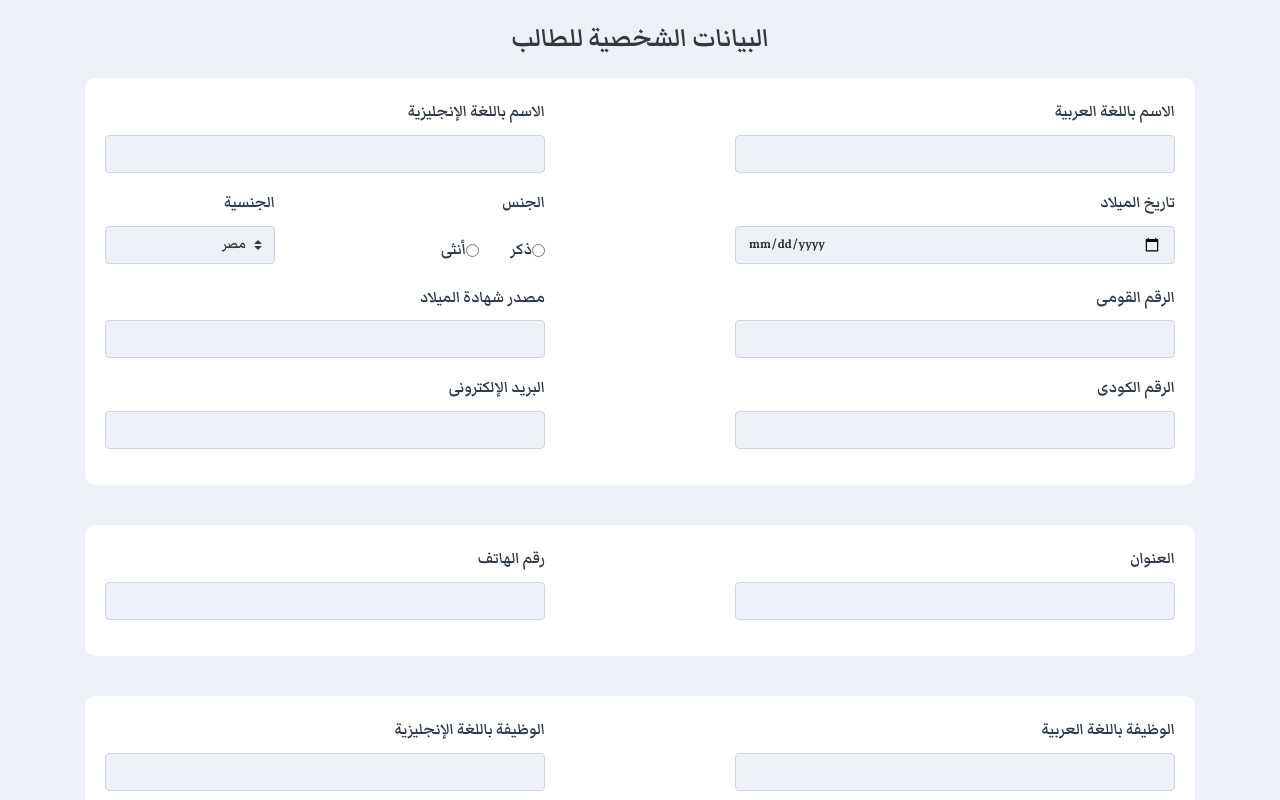
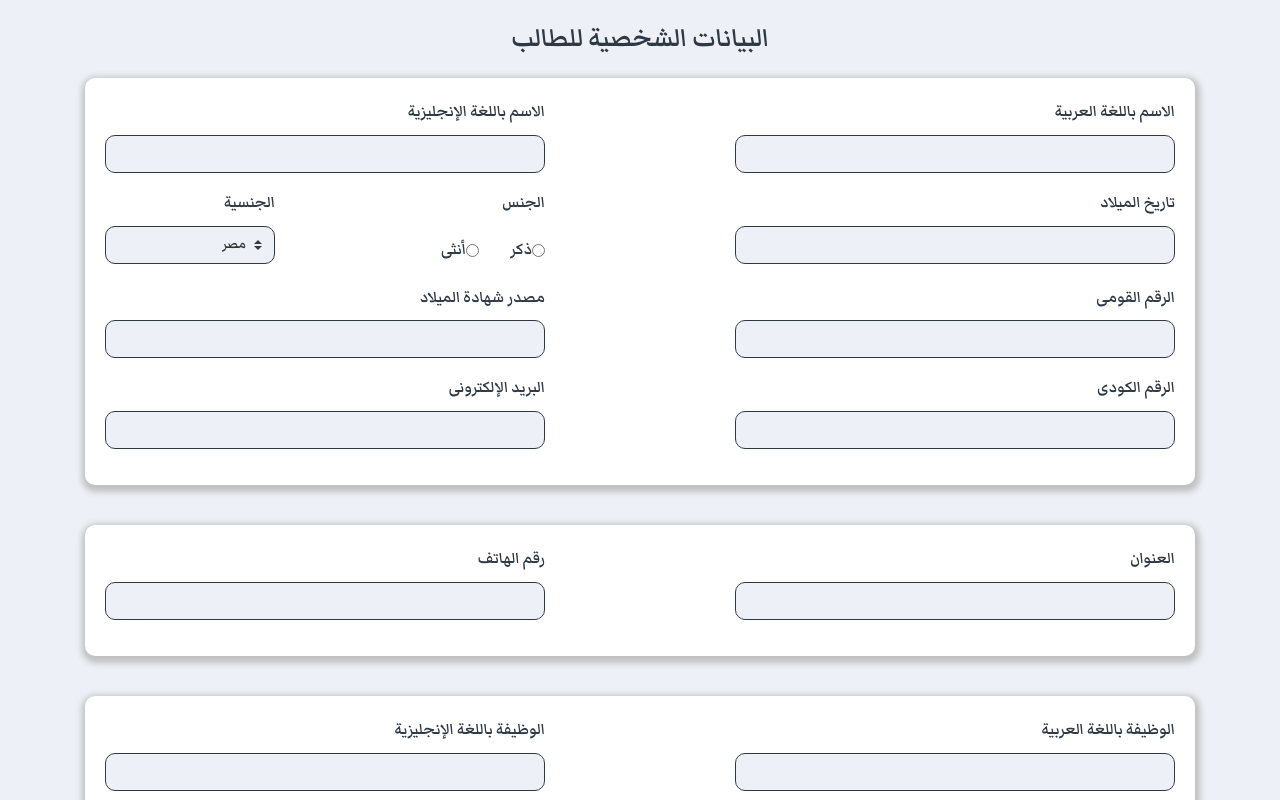
Before and after one commit to youssifYasser/post-graduate-system, a React (Create React App) app: page / in a window 1280 px wide. Shown: the top 800 px of the page. Built offline with nearby package versions, Linux system fonts and the light colour scheme.

Commit message:
changed section shadow and text input styling

```diff
--- a/src/Components/personal-data/PersonalData.css
+++ b/src/Components/personal-data/PersonalData.css
@@ -14,12 +14,14 @@
     background-color: #fff;
     padding: 20px;
     border-radius: 10px;
-    margin-bottom: 40px
+    margin-bottom: 40px;
+    box-shadow: 1px 3px 6px 4px #c0c0c0;
 }
 
 .form-input {
     background-color: #edf0f6 !important;
     color: #373636 !important;
+    border-radius: 10px !important;
 }
 
 .form-check-male {
--- a/src/Components/personal-data/PersonalData.js
+++ b/src/Components/personal-data/PersonalData.js
@@ -11,28 +11,28 @@ const PersonalData = () => {
                     <section className='section'>
                         <Form.Row>
                             <Col md={{ span: 5, offset: 2 }} sm={6}>
-                                <Form.Group cotrolId='arName'>
-                                    <Form.Label htmlFor='arName'>الاسم باللغة العربية</Form.Label>
-                                    <Form.Control className='form-input' type='text' id='arName' />
+                                <Form.Group controlId='arName'>
+                                    <Form.Label>الاسم باللغة العربية</Form.Label>
+                                    <Form.Control className='form-input' type='text' />
                                 </Form.Group>
                             </Col>
                             <Col md={5} sm={6}>
-                                <Form.Group cotrolId='enName'>
-                                    <Form.Label htmlFor='enName'>الاسم باللغة الإنجليزية</Form.Label>
-                                    <Form.Control className='form-input' type='text' id='enName' />
+                                <Form.Group controlId='enName'>
+                                    <Form.Label>الاسم باللغة الإنجليزية</Form.Label>
+                                    <Form.Control className='form-input' type='text' />
                                 </Form.Group>
                             </Col>
                         </Form.Row>
                         <Form.Row>
                             <Col md={{ span: 5, offset: 2 }}>
-                                <Form.Group cotrolId='bDate'>
-                                    <Form.Label htmlFor='bDate'>تاريخ الميلاد</Form.Label>
-                                    <Form.Control className='form-input' type='date' id='bDate' />
+                                <Form.Group controlId='bDate'>
+                                    <Form.Label>تاريخ الميلاد</Form.Label>
+                                    <Form.Control className='form-input' type='text' />
                                 </Form.Group>
                             </Col>
                             <Col md={3} xs={6}>
                                 <Form.Group controlId='gender'>
-                                    <Form.Label htmlFor='gender'>الجنس</Form.Label>
+                                    <Form.Label>الجنس</Form.Label>
                                     <Col className='gender'>
                                         <Form.Check
                                             inline
@@ -45,7 +45,7 @@ const PersonalData = () => {
                                         <Form.Check
                                             inline
                                             type='radio'
-                                            id='male'
+                                            id='female'
                                             label='أنثى'
                                             name='gender'
                                             className='form-check-female'
@@ -54,9 +54,9 @@ const PersonalData = () => {
                                 </Form.Group>
                             </Col>
                             <Col md={2} xs={6}>
-                                <Form.Group cotrolId='nation'>
-                                    <Form.Label htmlFor='nation'>الجنسية</Form.Label>
-                                    <Form.Control className='form-input' as='select' id='nation' custom>
+                                <Form.Group controlId='nation'>
+                                    <Form.Label>الجنسية</Form.Label>
+                                    <Form.Control className='form-input' as='select' custom>
                                         <option>مصر</option>
                                         <option>السمبلاوين</option>
                                         <option>بوركينا فاسو</option>
@@ -68,29 +68,29 @@ const PersonalData = () => {
                         </Form.Row>
                         <Form.Row>
                             <Col md={{ span: 5, offset: 2 }} xs={6}>
-                                <Form.Group cotrolId='natId'>
-                                    <Form.Label htmlFor='natId'>الرقم القومى</Form.Label>
-                                    <Form.Control className='form-input' type='number' id='natId' />
+                                <Form.Group controlId='natId'>
+                                    <Form.Label>الرقم القومى</Form.Label>
+                                    <Form.Control className='form-input' type='number' />
                                 </Form.Group>
                             </Col>
                             <Col md={5} xs={6}>
-                                <Form.Group cotrolId='birthSrc'>
-                                    <Form.Label htmlFor='birthSrc'>مصدر شهادة الميلاد</Form.Label>
-                                    <Form.Control className='form-input' type='text' id='birthSrc' />
+                                <Form.Group controlId='birthSrc'>
+                                    <Form.Label>مصدر شهادة الميلاد</Form.Label>
+                                    <Form.Control className='form-input' type='text' />
                                 </Form.Group>
                             </Col>
                         </Form.Row>
                         <Form.Row>
                             <Col md={{ span: 5, offset: 2 }} sm={6}>
-                                <Form.Group cotrolId='code'>
-                                    <Form.Label htmlFor='code'>الرقم الكودى</Form.Label>
-                                    <Form.Control className='form-input' type='number' id='code' />
+                                <Form.Group controlId='code'>
+                                    <Form.Label>الرقم الكودى</Form.Label>
+                                    <Form.Control className='form-input' type='number' />
                                 </Form.Group>
                             </Col>
                             <Col md={5} sm={6}>
-                                <Form.Group cotrolId='email'>
-                                    <Form.Label htmlFor='email'>البريد الإلكترونى</Form.Label>
-                                    <Form.Control className='form-input' type='email' id='email' />
+                                <Form.Group controlId='email'>
+                                    <Form.Label>البريد الإلكترونى</Form.Label>
+                                    <Form.Control className='form-input' type='email' />
                                 </Form.Group>
                             </Col>
                         </Form.Row>
@@ -98,15 +98,15 @@ const PersonalData = () => {
                     <section className='section'>
                         <Form.Row>
                             <Col md={{ span: 5, offset: 2 }} sm={6}>
-                                <Form.Group cotrolId='address'>
-                                    <Form.Label htmlFor='address'>العنوان</Form.Label>
-                                    <Form.Control className='form-input' type='text' id='address' />
+                                <Form.Group controlId='address'>
+                                    <Form.Label>العنوان</Form.Label>
+                                    <Form.Control className='form-input' type='text' />
                                 </Form.Group>
                             </Col>
                             <Col md={5} sm={6}>
-                                <Form.Group cotrolId='phoneNum'>
-                                    <Form.Label htmlFor='phoneNum'>رقم الهاتف</Form.Label>
-                                    <Form.Control className='form-input' type='number' id='phoneNum' />
+                                <Form.Group controlId='phoneNum'>
+                                    <Form.Label>رقم الهاتف</Form.Label>
+                                    <Form.Control className='form-input' type='number' />
                                 </Form.Group>
                             </Col>
                         </Form.Row>
@@ -114,23 +114,23 @@ const PersonalData = () => {
                     <section className='section'>
                         <Form.Row>
                             <Col md={{ span: 5, offset: 2 }} xs={6}>
-                                <Form.Group cotrolId='arJob'>
-                                    <Form.Label htmlFor='arJob'>الوظيفة باللغة العربية</Form.Label>
-                                    <Form.Control className='form-input' type='text' id='arJob' />
+                                <Form.Group controlId='arJob'>
+                                    <Form.Label>الوظيفة باللغة العربية</Form.Label>
+                                    <Form.Control className='form-input' type='text' />
                                 </Form.Group>
                             </Col>
                             <Col md={5} xs={6}>
-                                <Form.Group cotrolId='enJob'>
-                                    <Form.Label htmlFor='arJob'>الوظيفة باللغة الإنجليزية</Form.Label>
-                                    <Form.Control className='form-input' type='text' id='arJob' />
+                                <Form.Group controlId='enJob'>
+                                    <Form.Label>الوظيفة باللغة الإنجليزية</Form.Label>
+                                    <Form.Control className='form-input' type='text' />
                                 </Form.Group>
                             </Col>
                         </Form.Row>
                         <Form.Row>
                             <Col md={{ span: 5, offset: 2 }} sm={6}>
-                                <Form.Group cotrolId='jobAdd'>
-                                    <Form.Label htmlFor='jobAdd'>عنوان الوظيفة</Form.Label>
-                                    <Form.Control className='form-input' type='text' id='jobAdd' />
+                                <Form.Group controlId='jobAdd'>
+                                    <Form.Label>عنوان الوظيفة</Form.Label>
+                                    <Form.Control className='form-input' type='text' />
                                 </Form.Group>
                             </Col>
                         </Form.Row>
--- a/src/Components/thesis-data/ThesisData.css
+++ b/src/Components/thesis-data/ThesisData.css
@@ -14,10 +14,13 @@
     background-color: #fff;
     padding: 20px;
     border-radius: 10px;
-    margin-bottom: 40px
+    margin-bottom: 40px;
+    box-shadow: 1px 3px 6px 2px #c0c0c0;
 }
 
 .form-input {
     background-color: #edf0f6 !important;
     color: #373636 !important;
+    border-radius: 10px !important;
+    border: 1px solid #2f3944 !important
 }
--- a/src/Components/thesis-data/ThesisData.js
+++ b/src/Components/thesis-data/ThesisData.js
@@ -11,37 +11,37 @@ const ThesisData = () => {
                     <section className='section'>
                         <Form.Row>
                             <Col md={{ span: 5, offset: 2 }} sm={6}>
-                                <Form.Group cotrolId='studyType'>
-                                    <Form.Label htmlFor='studyType'>نوع الدراسة</Form.Label>
-                                    <Form.Control className='form-input' type='text' id='studyType' />
+                                <Form.Group controlId='studyType'>
+                                    <Form.Label>نوع الدراسة</Form.Label>
+                                    <Form.Control className='form-input' type='text' />
                                 </Form.Group>
                             </Col>
                             <Col md={5} sm={6}>
-                                <Form.Group cotrolId='TOEFL'>
-                                    <Form.Label htmlFor='TOEFL'>درجة امتحان التويفل - TOEFL</Form.Label>
-                                    <Form.Control className='form-input' type='number' id='TOEFL' />
+                                <Form.Group controlId='TOEFL'>
+                                    <Form.Label>درجة امتحان التويفل - TOEFL</Form.Label>
+                                    <Form.Control className='form-input' type='number' />
                                 </Form.Group>
                             </Col>
                         </Form.Row>
                         <Form.Row>
                             <Col md={{ span: 5, offset: 2 }} sm={6}>
-                                <Form.Group cotrolId='arThesis'>
-                                    <Form.Label htmlFor='arThesis'>عنوان الرسالة باللغة العربية</Form.Label>
-                                    <Form.Control className='form-input' type='text' id='arThesis' />
+                                <Form.Group controlId='arThesis'>
+                                    <Form.Label>عنوان الرسالة باللغة العربية</Form.Label>
+                                    <Form.Control className='form-input' type='text' />
                                 </Form.Group>
                             </Col>
                             <Col md={5} sm={6}>
-                                <Form.Group cotrolId='enThesis'>
-                                    <Form.Label htmlFor='enThesis'>عنوان الرسالة باللغة الإنجليزية</Form.Label>
-                                    <Form.Control className='form-input' type='text' id='enThesis' />
+                                <Form.Group controlId='enThesis'>
+                                    <Form.Label>عنوان الرسالة باللغة الإنجليزية</Form.Label>
+                                    <Form.Control className='form-input' type='text' />
                                 </Form.Group>
                             </Col>
                         </Form.Row>
                         <Form.Row>
                             <Col md={5}>
-                                <Form.Group cotrolId='courses'>
-                                    <Form.Label htmlFor='courses'>المقررات الملتحقة بالدراسة</Form.Label>
-                                    <Form.Control className='form-input' type='text' id='courses' />
+                                <Form.Group controlId='courses'>
+                                    <Form.Label>المقررات الملتحقة بالدراسة</Form.Label>
+                                    <Form.Control className='form-input' type='text' />
                                 </Form.Group>
                             </Col>
                         </Form.Row>
```
Also changed, not shown: 1 other file (tests, documents, lock files or other folders).
